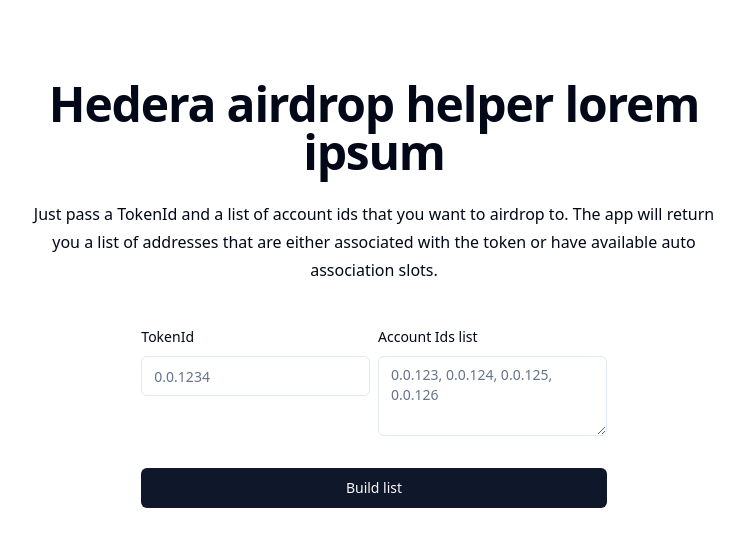
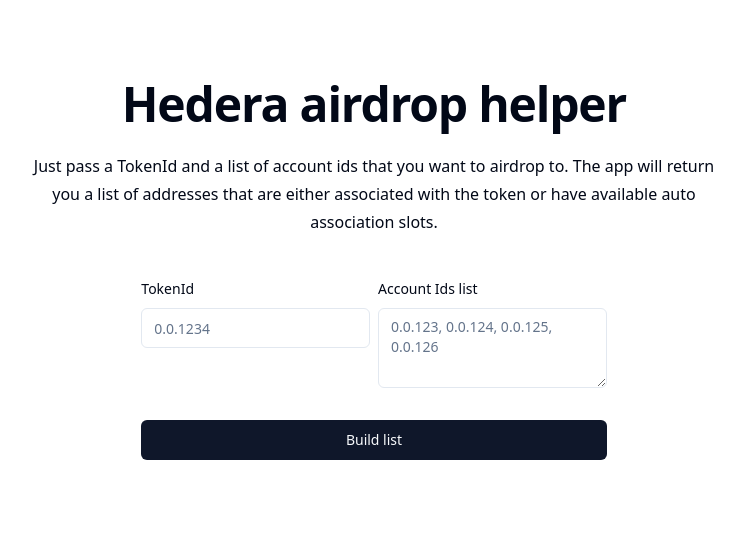
Before and after one commit to Ashe-Oro-Accelerator/Airdrop-List-Verifier, a React (Vite) app: page / in a window 1280 px wide. Shown: the top 546 px of the page, without its empty margins (266-1010 px from the left). Built offline with nearby package versions, Linux system fonts and the light colour scheme.

Commit message:
feat: example text deleted, gh package deleted, package.json and deploy script updated
Signed-off-by: michalrozekariane <michal.rozek@arianelabs.com>

```diff
--- a/package.json
+++ b/package.json
@@ -9,9 +9,7 @@
     "build": "tsc && vite build",
     "lint": "eslint . --ext ts,tsx --report-unused-disable-directives --max-warnings 0",
     "preview": "vite preview",
-    "test": "jest",
-    "predeploy": "npm run build",
-    "deploy": "gh-pages -d dist"
+    "test": "jest"
   },
   "dependencies": {
     "@hashgraph/sdk": "^2.42.0",
@@ -62,7 +60,6 @@
     "eslint-plugin-jsx-a11y": "^6.8.0",
     "eslint-plugin-react-hooks": "^4.6.0",
     "eslint-plugin-react-refresh": "^0.4.5",
-    "gh-pages": "^6.1.1",
     "jest": "^29.7.0",
     "jest-environment-jsdom": "^29.7.0",
     "jest-module-name-mapper": "^0.1.5",
--- a/src/App.tsx
+++ b/src/App.tsx
@@ -90,7 +90,7 @@
 
   return (
     <div className="container mx-auto">
-      <h1 className="mt-20 scroll-m-20 text-center text-4xl font-extrabold tracking-tight lg:text-5xl">{dictionary.title} lorem ipsum</h1>
+      <h1 className="mt-20 scroll-m-20 text-center text-4xl font-extrabold tracking-tight lg:text-5xl">{dictionary.title}</h1>
       <p className="text-center leading-7 [&:not(:first-child)]:mt-6">{dictionary.description}</p>
 
       <div className="mb-20 mt-5">
```
Also changed, not shown: 1 other file (tests, documents, lock files or other folders).
